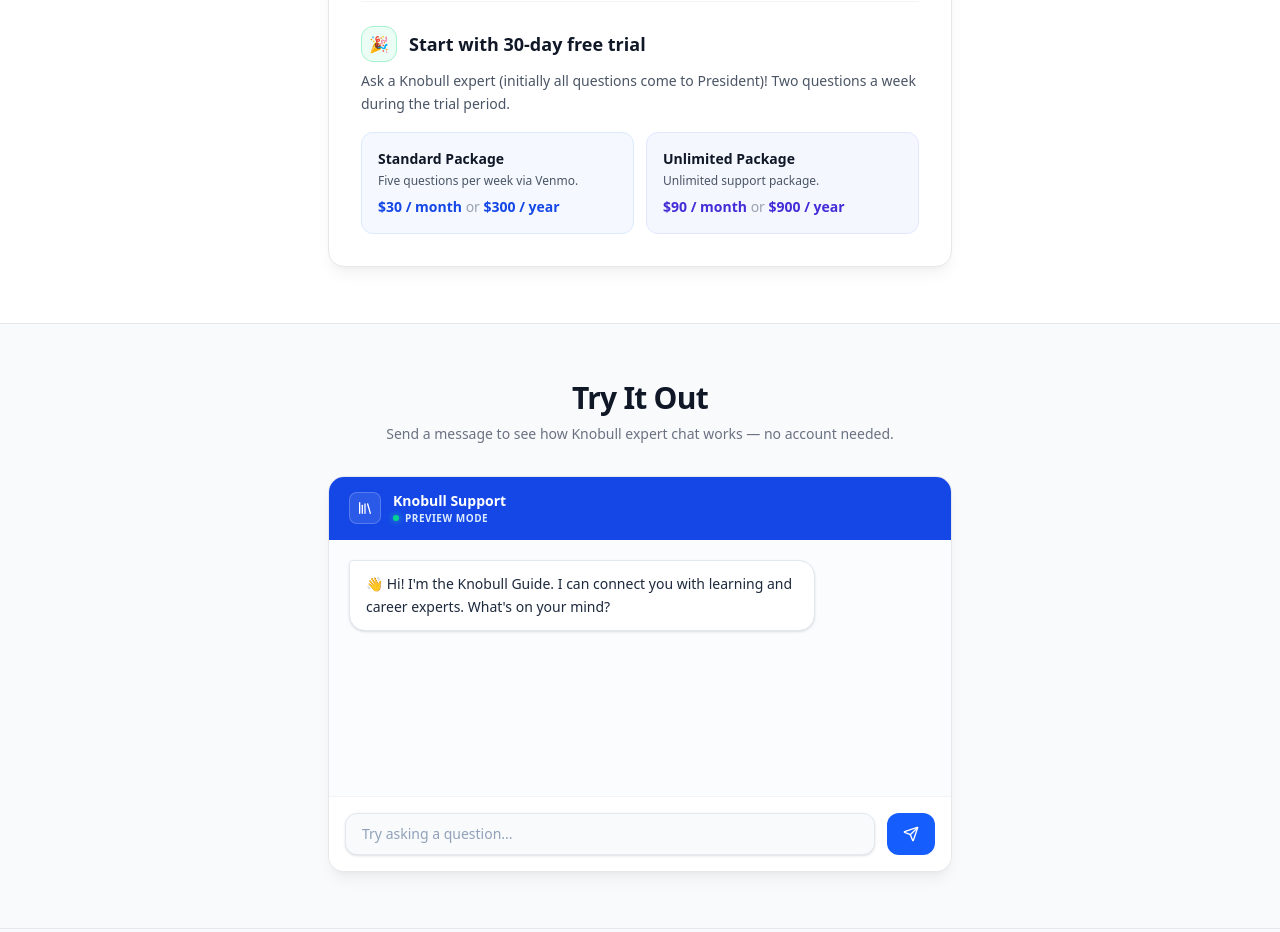
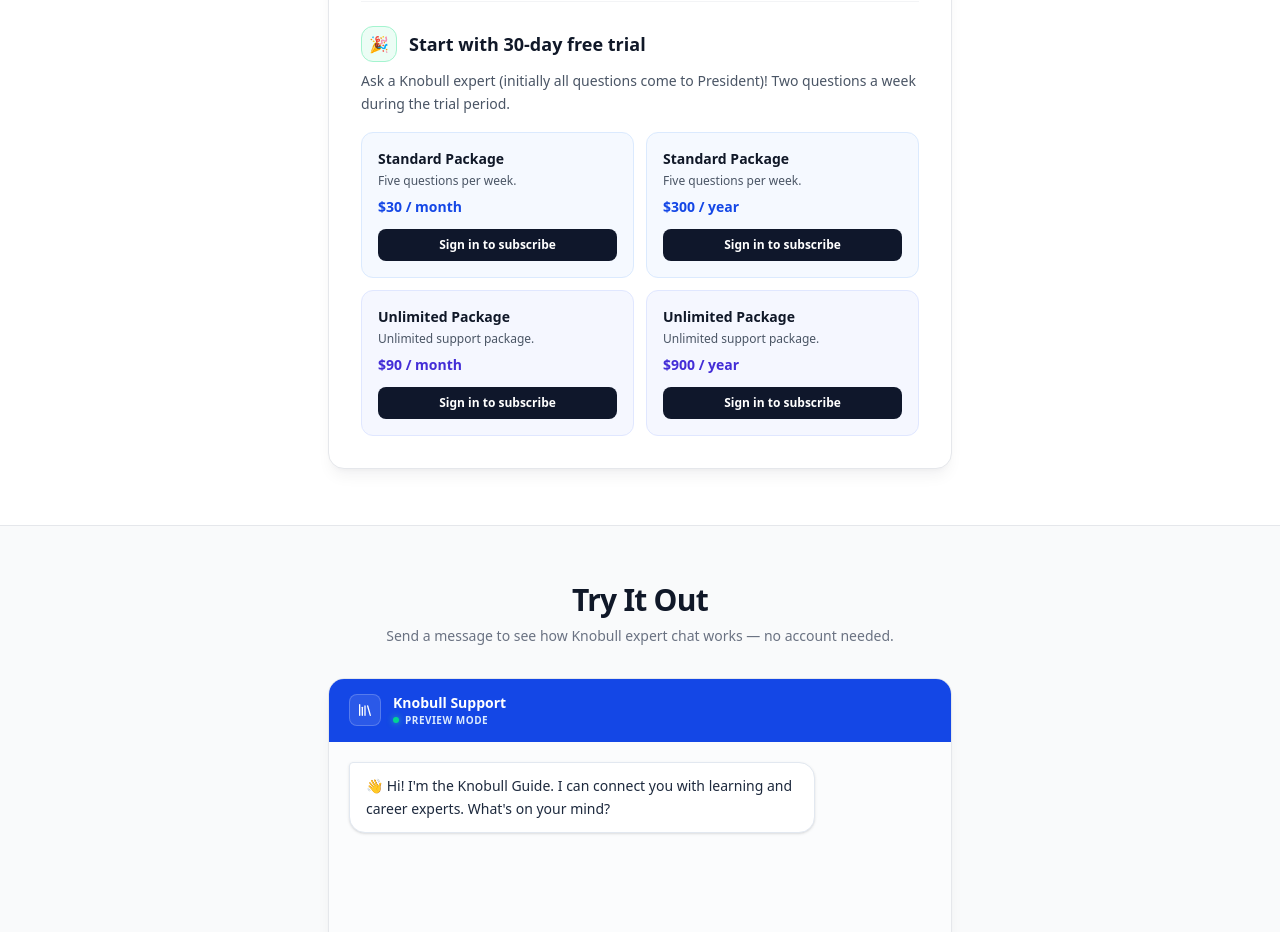
Before and after one commit to icecoldsprite1/knobull-chatapp, a React (Vite) app in the folder client/: page / in a window 1280 px wide. Shown: the part 1260-2192 px from the top of the page. Built offline with nearby package versions, Linux system fonts and the light colour scheme; no server answers.

Commit message:
Some PayPal Integration stuff

```diff
--- /dev/null
+++ b/client/src/components/PayPalSubscriptionButton.jsx
@@ -0,0 +1,125 @@
+import React, { useEffect, useRef, useState } from 'react';
+import { apiService } from '../services/api.service';
+
+const PAYPAL_CLIENT_ID = import.meta.env.VITE_PAYPAL_CLIENT_ID;
+
+let paypalSdkPromise = null;
+
+const loadPayPalSdk = () => {
+  if (window.paypal) return Promise.resolve(window.paypal);
+  if (paypalSdkPromise) return paypalSdkPromise;
+
+  paypalSdkPromise = new Promise((resolve, reject) => {
+    if (!PAYPAL_CLIENT_ID) {
+      reject(new Error('Missing VITE_PAYPAL_CLIENT_ID'));
+      return;
+    }
+
+    const script = document.createElement('script');
+    const params = new URLSearchParams({
+      'client-id': PAYPAL_CLIENT_ID,
+      vault: 'true',
+      intent: 'subscription',
+      components: 'buttons',
+    });
+
+    script.src = `https://www.paypal.com/sdk/js?${params.toString()}`;
+    script.async = true;
+    script.onload = () => resolve(window.paypal);
+    script.onerror = () => reject(new Error('Failed to load PayPal checkout.'));
+    document.body.appendChild(script);
+  });
+
+  return paypalSdkPromise;
+};
+
+export default function PayPalSubscriptionButton({ plan, disabled, onRequireLogin }) {
+  const buttonRef = useRef(null);
+  const [status, setStatus] = useState('');
+  const [error, setError] = useState('');
+
+  useEffect(() => {
+    if (!plan?.paypalPlanId || disabled) return;
+
+    let isCancelled = false;
+    let buttons = null;
+
+    const renderButton = async () => {
+      try {
+        const paypal = await loadPayPalSdk();
+        if (isCancelled || !buttonRef.current) return;
+
+        buttonRef.current.innerHTML = '';
+        buttons = paypal.Buttons({
+          style: {
+            layout: 'vertical',
+            color: 'blue',
+            shape: 'rect',
+            label: 'subscribe',
+            height: 40,
+          },
+          createSubscription: (_data, actions) => {
+            return actions.subscription.create({
+              plan_id: plan.paypalPlanId,
+            });
+          },
+          onApprove: async (data) => {
+            setError('');
+            setStatus('Recording subscription...');
+            await apiService.recordSubscription({
+              planKey: plan.key,
+              paypalSubscriptionId: data.subscriptionID,
+            });
+            setStatus('Subscription recorded. You can continue to chat.');
+          },
+          onError: (err) => {
+            console.error('PayPal subscription error:', err);
+            setStatus('');
+            setError('PayPal checkout failed. Please try again.');
+          },
+        });
+
+        buttons.render(buttonRef.current);
+      } catch (err) {
+        console.error(err);
+        setStatus('');
+        setError(err.message || 'Unable to load PayPal checkout.');
+      }
+    };
+
+    renderButton();
+
+    return () => {
+      isCancelled = true;
+      buttons?.close?.();
+    };
+  }, [disabled, plan]);
+
+  if (disabled) {
+    return (
+      <button
+        type="button"
+        onClick={onRequireLogin}
+        className="w-full rounded-lg bg-slate-900 px-3 py-2 text-xs font-semibold text-white transition hover:bg-slate-800"
+      >
+        Sign in to subscribe
+      </button>
+    );
+  }
+
+  if (!plan?.paypalPlanId) {
+    return (
+      <div className="rounded-lg border border-amber-200 bg-amber-50 px-3 py-2 text-xs font-medium text-amber-800">
+        PayPal plan ID missing.
+      </div>
+    );
+  }
+
+  return (
+    <div className="space-y-2">
+      <div ref={buttonRef} className="min-h-10" />
+      {status && <p className="text-xs font-medium text-emerald-700">{status}</p>}
+      {error && <p className="text-xs font-medium text-red-600">{error}</p>}
+    </div>
+  );
+}
--- a/client/src/pages/LandingPage.jsx
+++ b/client/src/pages/LandingPage.jsx
@@ -2,6 +2,42 @@
 import { useNavigate, Link } from 'react-router-dom';
 import { BookOpen, ShieldCheck, Send, Library } from 'lucide-react';
 import LoginForm from '../components/LoginForm';
+import PayPalSubscriptionButton from '../components/PayPalSubscriptionButton';
+
+const MEMBERSHIP_PLANS = [
+  {
+    key: 'standard_monthly',
+    tier: 'standard',
+    title: 'Standard Package',
+    description: 'Five questions per week.',
+    price: '$30 / month',
+    paypalPlanId: import.meta.env.VITE_PAYPAL_STANDARD_MONTHLY_PLAN_ID,
+  },
+  {
+    key: 'standard_yearly',
+    tier: 'standard',
+    title: 'Standard Package',
+    description: 'Five questions per week.',
+    price: '$300 / year',
+    paypalPlanId: import.meta.env.VITE_PAYPAL_STANDARD_YEARLY_PLAN_ID,
+  },
+  {
+    key: 'unlimited_monthly',
+    tier: 'unlimited',
+    title: 'Unlimited Package',
+    description: 'Unlimited support package.',
+    price: '$90 / month',
+    paypalPlanId: import.meta.env.VITE_PAYPAL_UNLIMITED_MONTHLY_PLAN_ID,
+  },
+  {
+    key: 'unlimited_yearly',
+    tier: 'unlimited',
+    title: 'Unlimited Package',
+    description: 'Unlimited support package.',
+    price: '$900 / year',
+    paypalPlanId: import.meta.env.VITE_PAYPAL_UNLIMITED_YEARLY_PLAN_ID,
+  },
+];
 
 /**
  * LandingPage Component
@@ -76,6 +112,8 @@
   const handleAdvisorSuccess = () => {
     navigate('/dashboard', { replace: true });
   };
+
+  const isVerifiedStudent = user && !user.is_anonymous && user.email_confirmed_at && !isAdmin;
 
   return (
     <div className="min-h-screen flex flex-col bg-white font-sans">
@@ -200,16 +238,29 @@
               </p>
 
               <div className="grid gap-3 sm:grid-cols-2">
-                <div className="p-4 bg-blue-50/60 rounded-xl border border-blue-100">
-                  <p className="font-bold text-gray-900 text-sm mb-1">Standard Package</p>
-                  <p className="text-gray-600 text-xs mb-2">Five questions per week via Venmo.</p>
-                  <p className="font-semibold text-blue-700 text-sm">$30 / month <span className="text-gray-400 font-normal">or</span> $300 / year</p>
-                </div>
-                <div className="p-4 bg-indigo-50/60 rounded-xl border border-indigo-100">
-                  <p className="font-bold text-gray-900 text-sm mb-1">Unlimited Package</p>
-                  <p className="text-gray-600 text-xs mb-2">Unlimited support package.</p>
-                  <p className="font-semibold text-indigo-700 text-sm">$90 / month <span className="text-gray-400 font-normal">or</span> $900 / year</p>
-                </div>
+                {MEMBERSHIP_PLANS.map((plan) => (
+                  <div
+                    key={plan.key}
+                    className={`p-4 rounded-xl border ${
+                      plan.tier === 'standard'
+                        ? 'bg-blue-50/60 border-blue-100'
+                        : 'bg-indigo-50/60 border-indigo-100'
+                    }`}
+                  >
+                    <p className="font-bold text-gray-900 text-sm mb-1">{plan.title}</p>
+                    <p className="text-gray-600 text-xs mb-2">{plan.description}</p>
+                    <p className={`font-semibold text-sm mb-3 ${
+                      plan.tier === 'standard' ? 'text-blue-700' : 'text-indigo-700'
+                    }`}>
+                      {plan.price}
+                    </p>
+                    <PayPalSubscriptionButton
+                      plan={plan}
+                      disabled={!isVerifiedStudent}
+                      onRequireLogin={() => navigate('/login')}
+                    />
+                  </div>
+                ))}
               </div>
             </div>
 
--- a/client/src/pages/StudentAuthPage.jsx
+++ b/client/src/pages/StudentAuthPage.jsx
@@ -3,6 +3,8 @@
 import { Mail, Lock, ArrowLeft, CheckCircle } from 'lucide-react';
 import HCaptcha from '@hcaptcha/react-hcaptcha';
 import { supabase } from '../config/supabase';
+
+const HCAPTCHA_SITEKEY = import.meta.env.VITE_HCAPTCHA_SITEKEY;
 
 /**
  * StudentAuthPage
@@ -26,8 +28,7 @@
   const [captchaToken, setCaptchaToken] = useState(null);
   const captchaRef = useRef(null);
 
-  const resetForm = () => {
-    setError(null);
+  const resetCaptcha = () => {
     setCaptchaToken(null);
     captchaRef.current?.resetCaptcha();
   };
@@ -47,6 +48,8 @@
   const handleSignUp = async (e) => {
     e.preventDefault();
 
+    if (isLoading) return;
+
     if (!captchaToken) {
       setError('Please complete the security check.');
       return;
@@ -65,6 +68,7 @@
     setIsLoading(true);
     setError(null);
 
+    try {
       const { error: signUpError } = await supabase.auth.signUp({
         email,
         password,
@@ -76,14 +80,19 @@
 
       if (signUpError) {
         setError(signUpError.message);
-      setIsLoading(false);
-      resetForm();
+        resetCaptcha();
         return;
       }
 
       // Successfully registered — show "check your email" state
+      setMode('check-email');
+    } catch (err) {
+      console.error('Signup failed:', err);
+      setError('Unable to create account. Please try again.');
+      resetCaptcha();
+    } finally {
       setIsLoading(false);
-    setMode('check-email');
+    }
   };
 
   /**
@@ -91,6 +100,8 @@
    */
   const handleLogin = async (e) => {
     e.preventDefault();
+
+    if (isLoading) return;
 
     if (!captchaToken) {
       setError('Please complete the security check.');
@@ -100,6 +111,7 @@
     setIsLoading(true);
     setError(null);
 
+    try {
       const { data, error: authError } = await supabase.auth.signInWithPassword({
         email,
         password,
@@ -108,8 +120,7 @@
 
       if (authError) {
         setError(authError.message);
-      setIsLoading(false);
-      resetForm();
+        resetCaptcha();
         return;
       }
 
@@ -117,14 +128,19 @@
       if (data.user && !data.user.email_confirmed_at) {
         await supabase.auth.signOut();
         setError('Please verify your email before signing in. Check your inbox.');
-      setIsLoading(false);
-      resetForm();
+        resetCaptcha();
         return;
       }
 
       setPassword('');
+      navigate('/chat', { replace: true });
+    } catch (err) {
+      console.error('Login failed:', err);
+      setError('Unable to sign in. Please try again.');
+      resetCaptcha();
+    } finally {
       setIsLoading(false);
-    navigate('/chat', { replace: true });
+    }
   };
 
   // ============================================
@@ -246,19 +262,32 @@
           )}
 
           {/* CAPTCHA */}
+          {HCAPTCHA_SITEKEY ? (
             <div className="flex justify-center my-2">
               <HCaptcha
                 ref={captchaRef}
-              sitekey={import.meta.env.VITE_HCAPTCHA_SITEKEY}
-              onVerify={(token) => setCaptchaToken(token)}
+                sitekey={HCAPTCHA_SITEKEY}
+                onVerify={(token) => {
+                  setCaptchaToken(token);
+                  setError(null);
+                }}
                 onExpire={() => setCaptchaToken(null)}
+                onError={() => {
+                  setCaptchaToken(null);
+                  setError('Security check failed to load. Please refresh and try again.');
+                }}
               />
             </div>
+          ) : (
+            <div className="rounded-xl border border-red-200 bg-red-50 p-3 text-sm text-red-700">
+              Missing hCaptcha site key. Add VITE_HCAPTCHA_SITEKEY to client/.env.
+            </div>
+          )}
 
           {/* Submit */}
           <button
             type="submit"
-            disabled={isLoading}
+            disabled={isLoading || !HCAPTCHA_SITEKEY}
             className="w-full bg-blue-600 hover:bg-blue-700 shadow-md shadow-blue-600/20 text-white font-medium py-3 rounded-xl transition-all text-sm disabled:opacity-50 mt-2 active:scale-[0.98]"
           >
             {isLoading
--- a/client/src/services/api.service.js
+++ b/client/src/services/api.service.js
@@ -91,5 +91,16 @@
       method: 'POST',
       body: JSON.stringify({ token })
     });
+  },
+
+  /**
+   * Called after PayPal approves a subscription.
+   * Records the subscription against the authenticated Supabase user.
+   */
+  recordSubscription: async ({ planKey, paypalSubscriptionId }) => {
+    return fetchWithAuth('/record-subscription', {
+      method: 'POST',
+      body: JSON.stringify({ planKey, paypalSubscriptionId })
+    });
   }
 };
```
Lines whose indentation alone changed are shown as unchanged.
